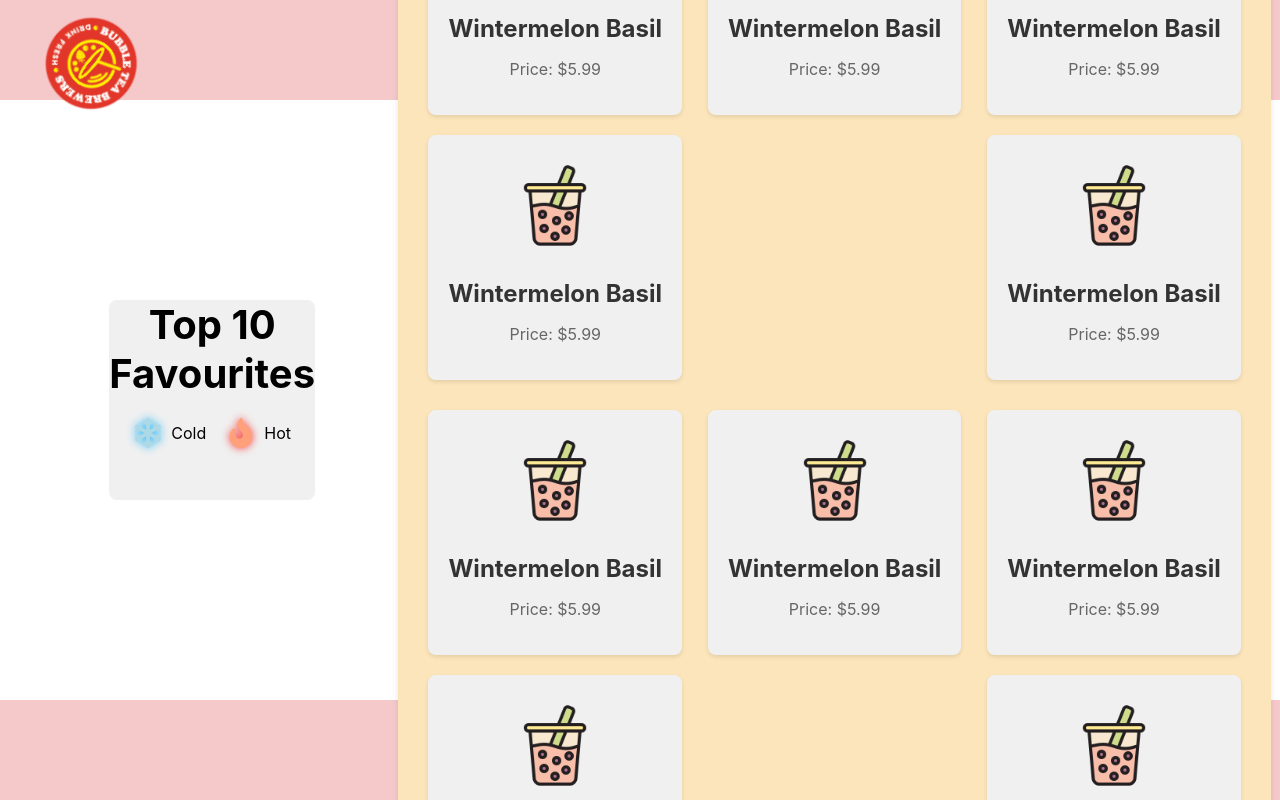
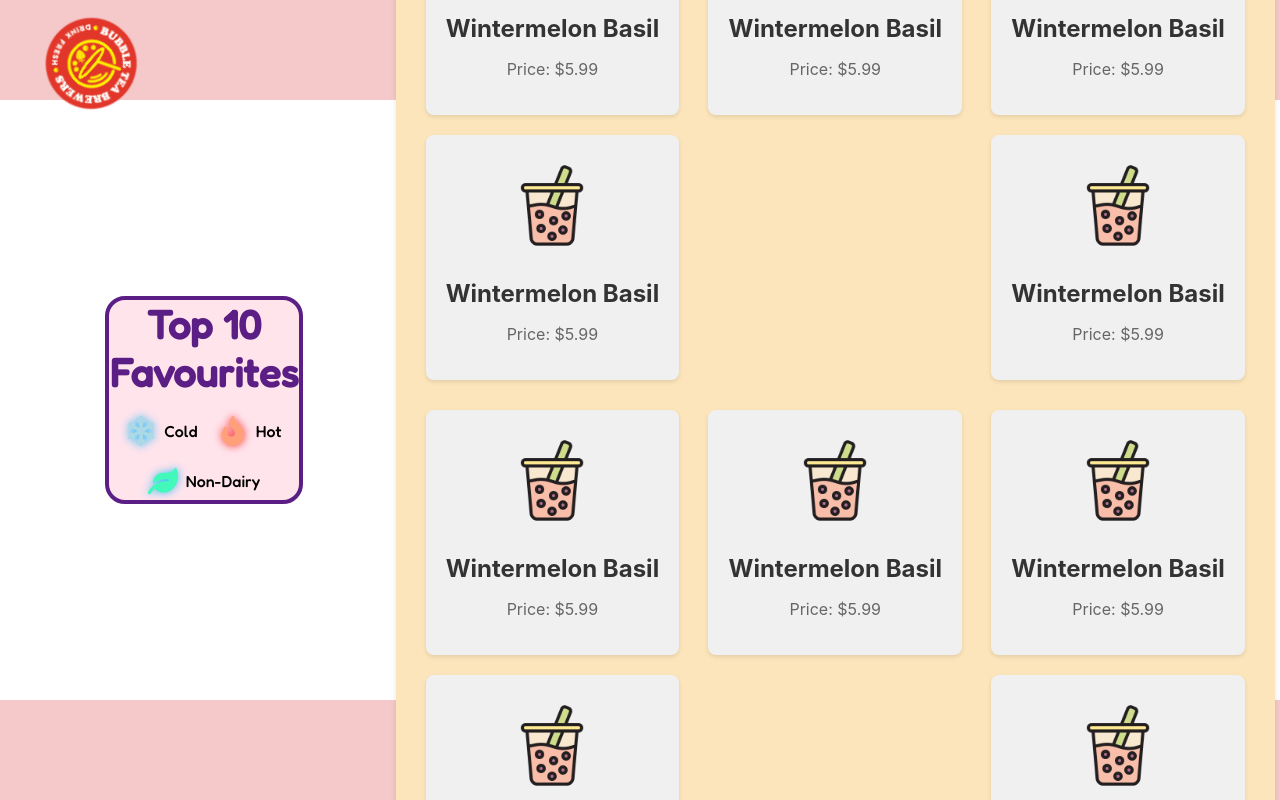
Before and after one commit to SleepOnFirewood/reactthings, a React (Create React App) app in the folder BubbleTeaMenu/main/myapp/: page / in a window 1280 px wide. Shown: the top 800 px of the page. Built offline with nearby package versions, Linux system fonts and the light colour scheme.

Commit message:
add non dairy

```diff
--- a/BubbleTeaMenu/main/myapp/src/component/LegendRow/LegendRow.css
+++ b/BubbleTeaMenu/main/myapp/src/component/LegendRow/LegendRow.css
@@ -10,6 +10,7 @@
     flex-wrap: wrap;
     max-width: 100%;
     gap: 20px;
+    border-color: #5a1e84;
 }
 
 .snowflake-blue {
@@ -48,6 +49,25 @@
     }
 }
 
+.nonDairy {
+    color: rgb(66, 248, 187);
+    display: block;
+    animation: snowflakeGlow 2s ease-in-out infinite;
+}
+
+@keyframes greenGlow {
+    0% {
+        filter: drop-shadow(0 0 0px #38f8a8);
+    }
+    50%{
+        filter: drop-shadow(0 0 8px #38f8a8);
+    }
+    100%{
+        filter: drop-shadow(0 0 0px #38f8a8);
+    }
+}
+
+
 .legend-item {
     display: flex;
     align-items: center;
--- a/BubbleTeaMenu/main/myapp/src/component/LegendRow/LegendRow.js
+++ b/BubbleTeaMenu/main/myapp/src/component/LegendRow/LegendRow.js
@@ -1,6 +1,6 @@
 import React from 'react';
 import './LegendRow.css'
-import { FaSnowflake, FaFire } from 'react-icons/fa';
+import { FaSnowflake, FaFire, FaLeaf } from 'react-icons/fa';
 
 function LegendRow(props)
 {
@@ -10,6 +10,8 @@ function LegendRow(props)
                 <FaSnowflake size={30} className="snowflake-blue"/>Cold</div>
             <div className="legend-item">
                 <FaFire size={30} className="fire-red"/>Hot</div>
+            <div className="legend-item">
+                <FaLeaf size={30} className="nonDairy"/>Non-Dairy</div>
         </div>
     );
 
--- a/BubbleTeaMenu/main/myapp/src/component/Title/Title.css
+++ b/BubbleTeaMenu/main/myapp/src/component/Title/Title.css
@@ -1,3 +1,5 @@
+@import url('https://fonts.googleapis.com/css2?family=Fredoka:wght@500&display=swap');
+
 .title-container {
     display: flex;
     justify-content: flex-start;
@@ -6,21 +8,24 @@
     width: 15%;
     padding-left:100px;
     padding-right: 100px;
+    font-family: 'Fredoka', sans-serif;
+
 }
 
 .title-frame {
-    background-color: #f0f0f0;
-    border-radius: 8px;
+    border-radius: 20px;
     z-index: 1001;
     width: 800px;
     height: 200px;
+    background-color: #ffe4ec;
+    border: 4px solid #5a1e84;
 }
 
 .title-frame h2 {
     display: block;
     font-size: 40px;
     font-weight: bold;
-    color: black;
+    color: #5a1e84;
     white-space: nowrap;
 }
 
@@ -28,7 +33,7 @@
     display: block;
     font-size: 40px;
     font-weight: bold;
-    color: black;
+    color: #5a1e84;
     white-space: nowrap;
 }
 
```
